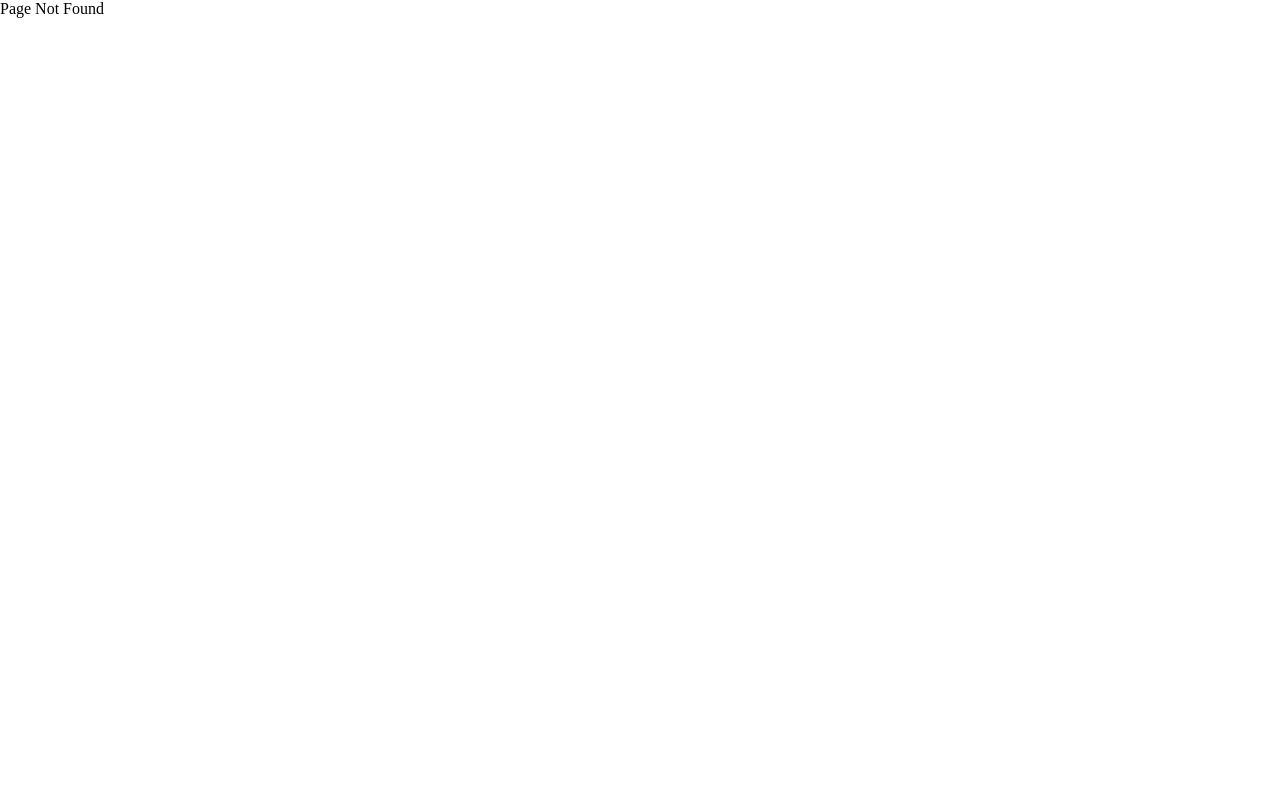
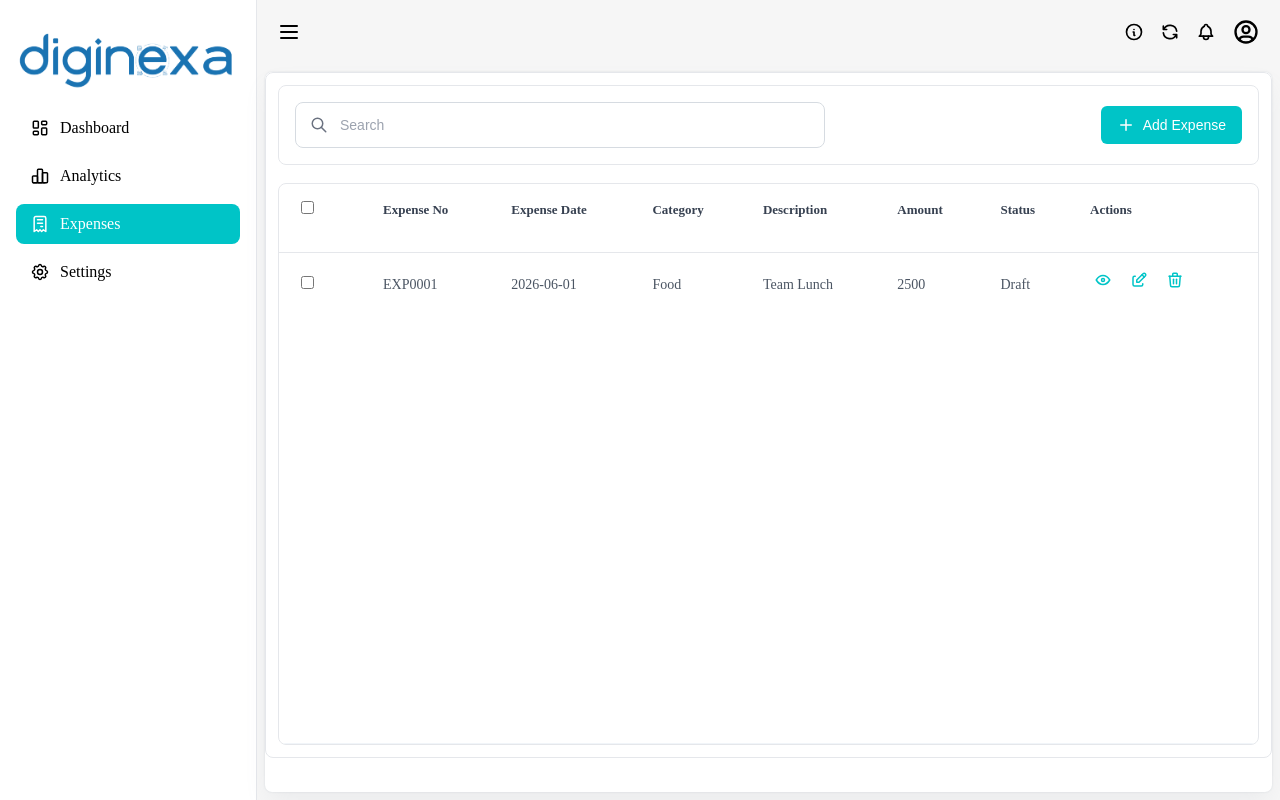
Before and after one commit to Gousetaj/SimplXpense, a React (Vite) app: page /MyExpense in a window 1280 px wide. Before the commit this address had no page. Built offline with nearby package versions, Linux system fonts and the light colour scheme; sample sign-in values are in the browser's storage.

Commit message:
added for expense registration

```diff
--- a/src/components/reusables/RoleTable.css
+++ b/src/components/reusables/RoleTable.css
@@ -63,6 +63,7 @@
 
 .v-table thead {
   /* background: #fafafa; */
+  vertical-align: baseline;
 
 }
 .v-table tbody {
@@ -72,7 +73,7 @@
 .v-table th {
   text-align: left;
   padding: 14px 18px;
-
+height: 40px;
   font-size: 13px;
   font-weight: 600;
 
@@ -84,7 +85,7 @@
 .v-table td {
   padding: 14px 18px;
   border-bottom: 1px solid #f1f5f9;
-
+height: fit-content;
   font-size: 14px;
   color: #4b5563;
 }
--- a/src/router/MainRoutes.ts
+++ b/src/router/MainRoutes.ts
@@ -21,5 +21,34 @@ export const mainRoutes:any=
                     path:'/expense-categories',
                     component:lazy(()=>import('@/views/settings/ExpenseCategory/ExpenseCategoryList')),
                 },
+                {
+                    name:'My Expense',
+                    path:'/MyExpense',
+                    component:lazy(()=>import('@/views/requisition/ExpenseRequisition/ExpenseRegistrationList')),
+                },
+
+    {
+      name: 'Add Expense',
+      path: '/expenses/add',
+      component: lazy(() =>
+        import('@/views/requisition/ExpenseRequisition/ExpenseRegistrationForm')
+      ),
+    },
+
+
+    {
+      name: 'Edit Expense',
+      path: '/expenses/edit/:id',
+      component: lazy(() =>
+        import('@/views/requisition/ExpenseRequisition/ExpenseRegistrationForm')
+      ),
+    },
+    {
+      name: 'View Expense',
+      path: '/expenses/view/:id',
+      component: lazy(() =>
+        import('@/views/requisition/ExpenseRequisition/ExpenseRegistrationForm')
+      ),
+    },
         ]
     }
--- /dev/null
+++ b/src/views/requisition/ExpenseRequisition/ExpenseRegistrationForm.tsx
@@ -0,0 +1,56 @@
+function ExpenseRegistrationForm() {
+  return (
+    <div className="page-container">
+      <h1>Expense Registration</h1>
+
+      <div className="card">
+        <div className="form-grid">
+
+          <input placeholder="Expense No" />
+
+          <input type="date" />
+
+          <select>
+            <option>Food</option>
+            <option>Travel</option>
+            <option>Hotel</option>
+          </select>
+
+          <input
+            type="number"
+            placeholder="Amount"
+          />
+
+          <select>
+            <option>Cash</option>
+            <option>Card</option>
+            <option>UPI</option>
+          </select>
+
+          <select>
+            <option>Draft</option>
+            <option>Submitted</option>
+          </select>
+
+          <textarea
+            placeholder="Description"
+          />
+
+          <textarea
+            placeholder="Remarks"
+          />
+
+          <input type="file" />
+        </div>
+
+        <div className="page-actions">
+          <button>Save</button>
+          <button>Submit</button>
+          <button>Cancel</button>
+        </div>
+      </div>
+    </div>
+  );
+}
+
+export default ExpenseRegistrationForm
--- /dev/null
+++ b/src/views/requisition/ExpenseRequisition/ExpenseRegistrationList.tsx
@@ -0,0 +1,69 @@
+import { useState } from "react";
+import { useNavigate } from "react-router-dom";
+import RoleTable from "@/components/reusables/RoleTable";
+
+function ExpenseRegistrationList() {
+  const navigate = useNavigate();
+
+  const [expenses, setExpenses] = useState([
+    {
+      ExpenseNo: "EXP0001",
+      ExpenseDate: "2026-06-01",
+      CategoryId: "FOOD",
+      CategoryName: "Food",
+      Description: "Team Lunch",
+      Amount: 2500,
+      Currency: "INR",
+      PaymentMethod: "Cash",
+      Status: "Draft",
+      Remarks: "",
+    },
+  ]);
+
+  const fields = [
+    { caption: "Expense No", dataField: "ExpenseNo" },
+    { caption: "Expense Date", dataField: "ExpenseDate" },
+    { caption: "Category", dataField: "CategoryName" },
+    { caption: "Description", dataField: "Description" },
+    { caption: "Amount", dataField: "Amount" },
+    { caption: "Status", dataField: "Status" },
+  ];
+
+  const handleAction = (action: string, item: any) => {
+    switch (action) {
+      case "add":
+        navigate("/expenses/add");
+        break;
+
+      case "view":
+        navigate(`/expenses/view/${item.ExpenseNo}`);
+        break;
+
+      case "update":
+        navigate(`/expenses/edit/${item.ExpenseNo}`);
+        break;
+
+      case "delete":
+        setExpenses((prev) =>
+          prev.filter(
+            (expense) =>
+              expense.ExpenseNo !== item.ExpenseNo
+          )
+        );
+        break;
+    }
+  };
+
+  return (
+    <RoleTable
+      fields={fields}
+      sampleData={expenses}
+      handleAction={handleAction}
+      noDataContent={{
+        buttonText: "Add Expense",
+      }}
+    />
+  );
+}
+
+export default ExpenseRegistrationList;
--- a/src/views/settings/Settings.tsx
+++ b/src/views/settings/Settings.tsx
@@ -7,12 +7,12 @@ import {
 
 function Settings() {
   const settingsConfig = [
-    {
-      title: "Employee Management",
-      items: [
-        { label: "Employees", icon: IconUsers, to: "/employees" },
-      ],
-    },
+    // {
+    //   title: "Employee Management",
+    //   items: [
+    //     { label: "Employees", icon: IconUsers, to: "/employees" },
+    //   ],
+    // },
     {
       title: "Expense Management",
       items: [
```
